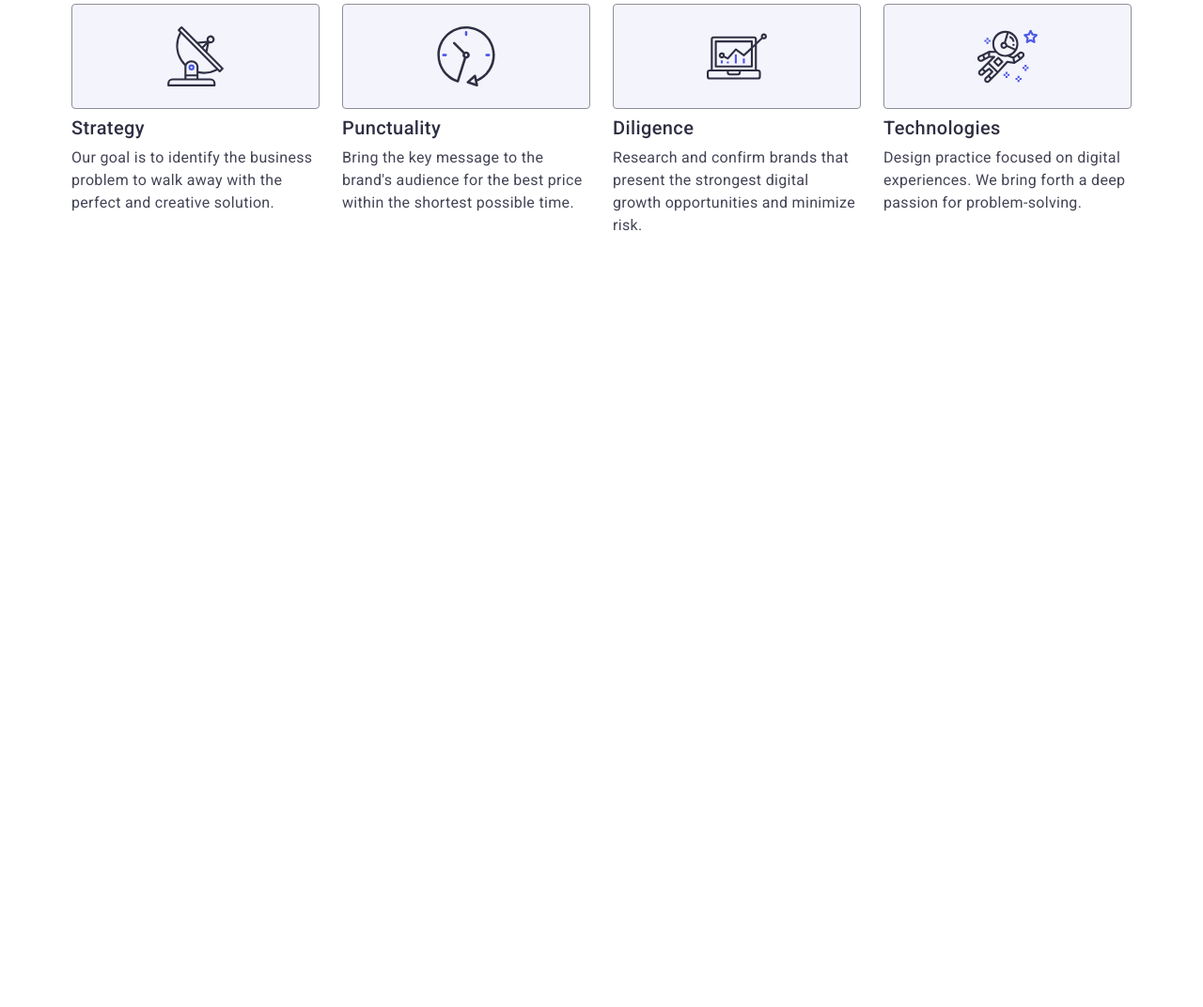
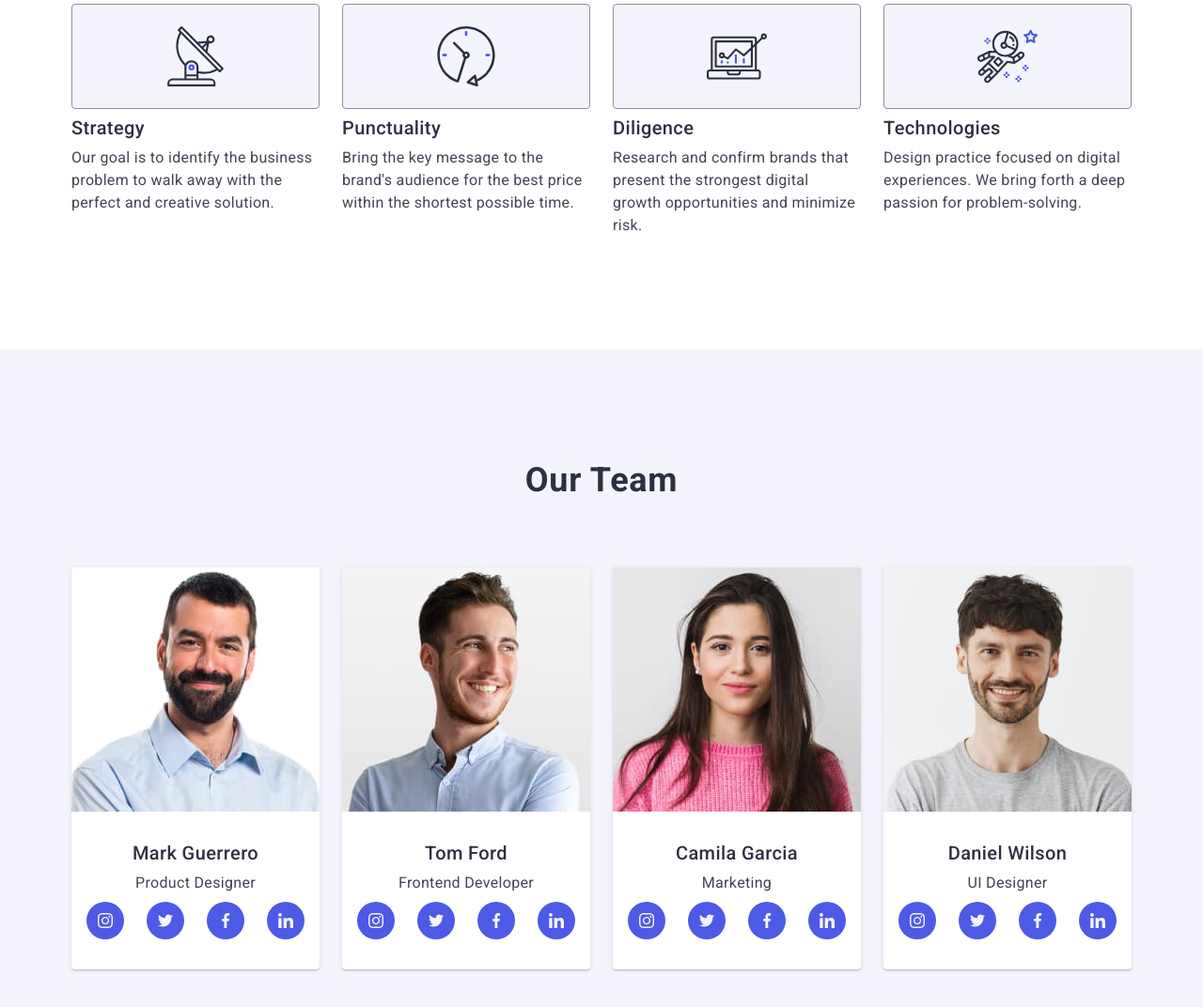
Before and after one commit to Aileneboro/goit-markup-hw-06, a plain HTML site: page index.html in a window 1280 px wide. Shown: the part 704-1776 px from the top of the page at 94% size. Before the commit the page ends 1076 px from the top, so only its background shows below. Drawn offline with nearby package versions, Linux system fonts and the light colour scheme.

Commit message:
Adapt section 3

```diff
--- a/css/styles.css
+++ b/css/styles.css
@@ -265,6 +265,10 @@ ul > li > a {
 /* TEAM */
 
 .team-section {
+  padding: 96px 0;
+}
+
+.team-section {
   background-color: #f4f4fd;
 }
 
@@ -290,12 +294,32 @@ ul > li > a {
 
 .team-list {
   display: flex;
-  gap: 24px;
+  flex-wrap: wrap;
+  justify-content: center;
+  gap: 72px;
 }
 
 .team-subtitle {
   text-align: center;
   padding: 32px 0;
+}
+
+.team-subtitle-item {
+  color: #2e2f42;
+  text-align: center;
+  font-size: 20px;
+  font-weight: 500;
+  line-height: 1.2;
+  letter-spacing: 0.02em;
+  margin-bottom: 8px;
+}
+
+.team-subtitle-position {
+  color: #434455;
+  text-align: center;
+  font-size: 16px;
+  line-height: 1.5;
+  letter-spacing: 0.02em;
 }
 
 .team-social-icons {
@@ -762,6 +786,14 @@ footer > div > a {
   .subtitle {
     text-align: left;
   }
+
+  .img-team {
+    width: calc((100% - 24px) / 2);
+  }
+
+  .team-list {
+    gap: 64px 24px;
+  }
 }
 
 @media screen and (min-width: 1158px) {
@@ -813,6 +845,14 @@ footer > div > a {
     align-items: center;
     margin-bottom: 8px;
   }
+
+  .team-section {
+    padding: 120px 0;
+  }
+
+  .team-list {
+    gap: 24px;
+  }
 }
 
 /* @media (min-resolution: 96dpi) {
--- a/index.html
+++ b/index.html
@@ -108,7 +108,7 @@
           </ul>
         </div>
       </section>
-      <!-- <section class="team-section section">
+      <section class="team-section section">
         <div class="container">
           <h2 class="article-title">Our Team</h2>
           <ul class="team-list">
@@ -120,8 +120,8 @@
                 height="260"
               />
               <div class="team-subtitle">
-                <h3 class="subtitle">Mark Guerrero</h3>
-                <p class="text">Product Designer</p>
+                <h3 class="team-subtitle-item">Mark Guerrero</h3>
+                <p class="team-subtitle-position">Product Designer</p>
                 <ul class="team-social-icons">
                   <li class="team-social-icons-item">
                     <a class="team-social-icons-link" href="">
@@ -162,8 +162,8 @@
                 height="260"
               />
               <div class="team-subtitle">
-                <h3 class="subtitle">Tom Ford</h3>
-                <p class="text">Frontend Developer</p>
+                <h3 class="team-subtitle-item">Tom Ford</h3>
+                <p class="team-subtitle-position">Frontend Developer</p>
                 <ul class="team-social-icons">
                   <li class="team-social-icons-item">
                     <a class="team-social-icons-link" href="">
@@ -204,8 +204,8 @@
                 height="260"
               />
               <div class="team-subtitle">
-                <h3 class="subtitle">Camila Garcia</h3>
-                <p class="text">Marketing</p>
+                <h3 class="team-subtitle-item">Camila Garcia</h3>
+                <p class="team-subtitle-position">Marketing</p>
                 <ul class="team-social-icons">
                   <li class="team-social-icons-item">
                     <a class="team-social-icons-link" href="">
@@ -246,8 +246,8 @@
                 height="260"
               />
               <div class="team-subtitle">
-                <h3 class="subtitle">Daniel Wilson</h3>
-                <p class="text">UI Designer</p>
+                <h3 class="team-subtitle-item">Daniel Wilson</h3>
+                <p class="team-subtitle-position">UI Designer</p>
                 <ul class="team-social-icons">
                   <li class="team-social-icons-item">
                     <a class="team-social-icons-link" href="">
@@ -282,7 +282,7 @@
             </li>
           </ul>
         </div>
-      </section> -->
+      </section>
       <!-- <section class="portfolio-section section">
         <div class="portfolio-container container">
           <h2 class="article-title" id="portfolio">Our Portfolio</h2>
```
